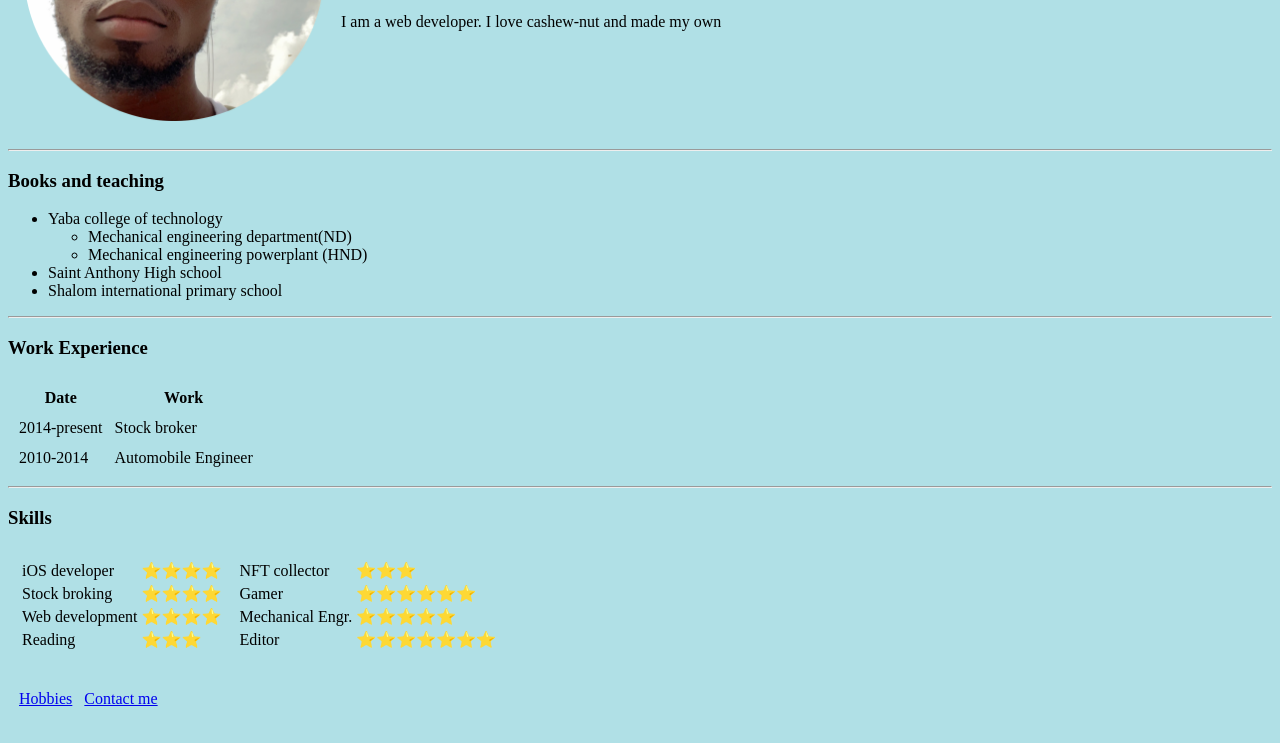
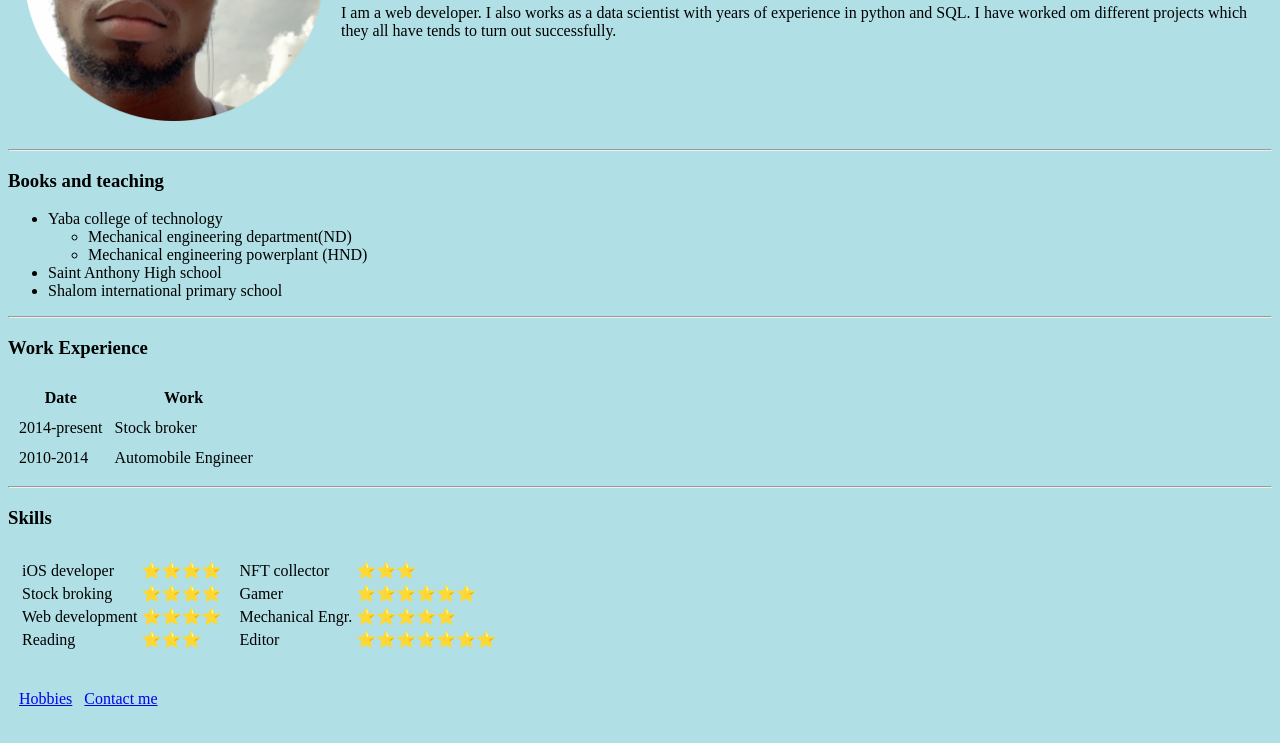
Before and after one commit to lutonmacus/cv, a plain HTML site: page index.html in a window 1280 px wide. Shown: the part 203-946 px from the top of the page. Drawn offline with Linux system fonts and the light colour scheme.

Commit message:
Update index.html

```diff
--- a/index.html
+++ b/index.html
@@ -12,7 +12,9 @@
 <td><img src="Gideon.png" width="300" height="300" alt="Profile picture of Gideon"></td>
 <td><h1 style="font-family:futura; color:#1877f2">Owadara Gideon S.</h1>
 <p><em>Founder of Lutonmac <strong><a href="https//www.lutonmac.org">trading company</a></strong></em></p>
-<p>I am a web developer. I love cashew-nut and made my own</p></td>
+<p>I am a web developer. I also works as a data scientist with years of experience in
+python and SQL. I have worked om different projects which they all have tends to turn
+out successfully.</p></td>
 </tr>
 </table>
 <hr/>
```
